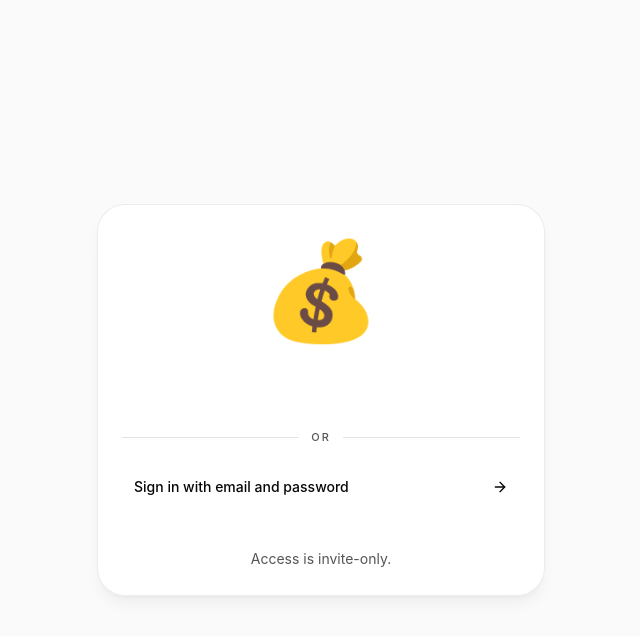
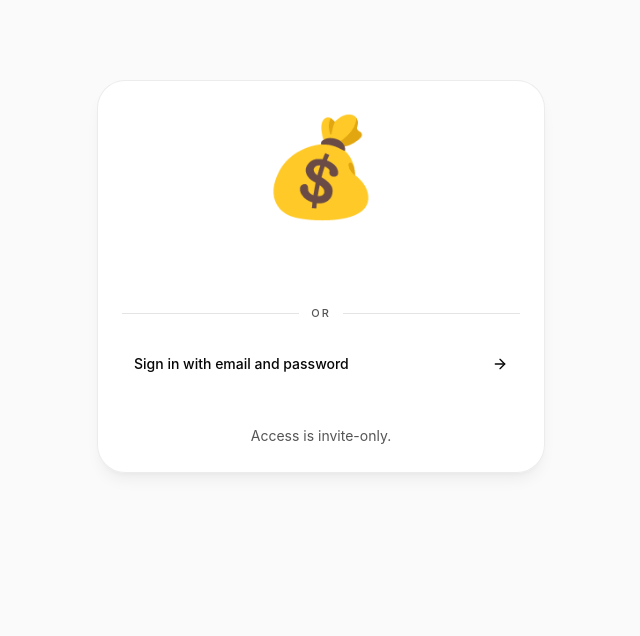
Before and after one commit to miguelcastiyo/budget-frontend, a Next.js app: page /sign-in in a window 1280 px wide. Shown: the top 636 px of the page, without its empty margins (319-959 px from the left). Built offline with nearby package versions, Linux system fonts and the light colour scheme; no server answers.

Commit message:
login page updates

```diff
--- a/app/sign-in/page.tsx
+++ b/app/sign-in/page.tsx
@@ -96,10 +96,10 @@ function SignInPageContent() {
   }
 
   return (
-    <div className="min-h-screen bg-background">
+    <div className="min-h-[100svh] bg-background">
       <div className="absolute inset-0 -z-10 bg-[radial-gradient(circle_at_top,rgba(15,23,42,0.04),transparent_28%),linear-gradient(to_bottom,rgba(15,23,42,0.015),transparent_30%)]" />
 
-      <main className="mx-auto flex min-h-screen max-w-6xl items-center justify-center px-4 py-6 sm:px-5 sm:py-10 lg:px-8 lg:py-16">
+      <main className="mx-auto flex min-h-[100svh] max-w-6xl flex-col items-center justify-start px-4 pt-10 pb-6 sm:px-5 sm:pt-14 sm:pb-10 lg:px-8 lg:pt-20 lg:pb-16">
         <div className="w-full max-w-md">
           <Card className="gap-0 rounded-[1.5rem] border-border/70 bg-card/95 py-0 shadow-lg shadow-black/5 sm:rounded-[1.75rem]">
             <div className="space-y-5 px-4 py-5 sm:px-6 sm:py-6">
```
